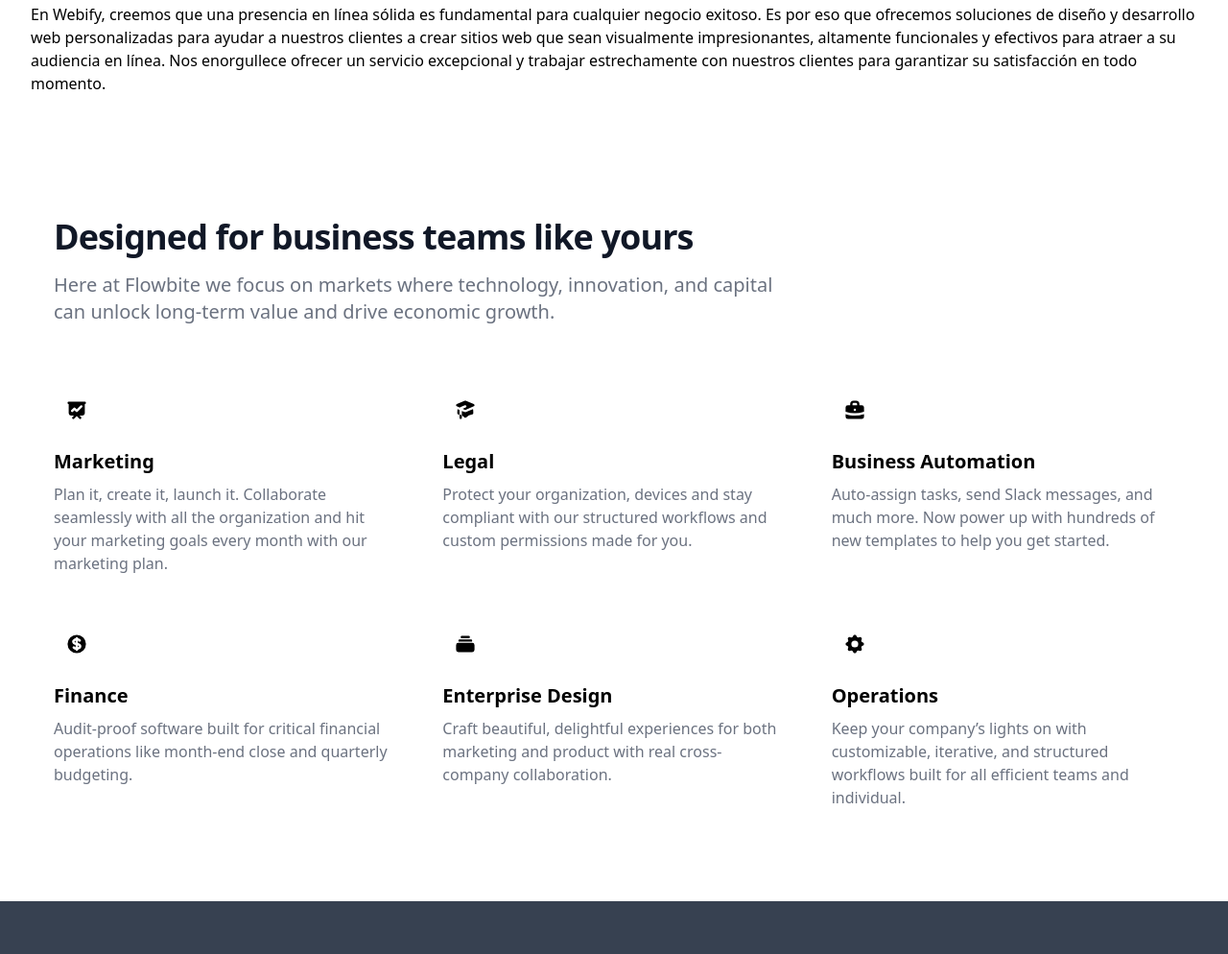
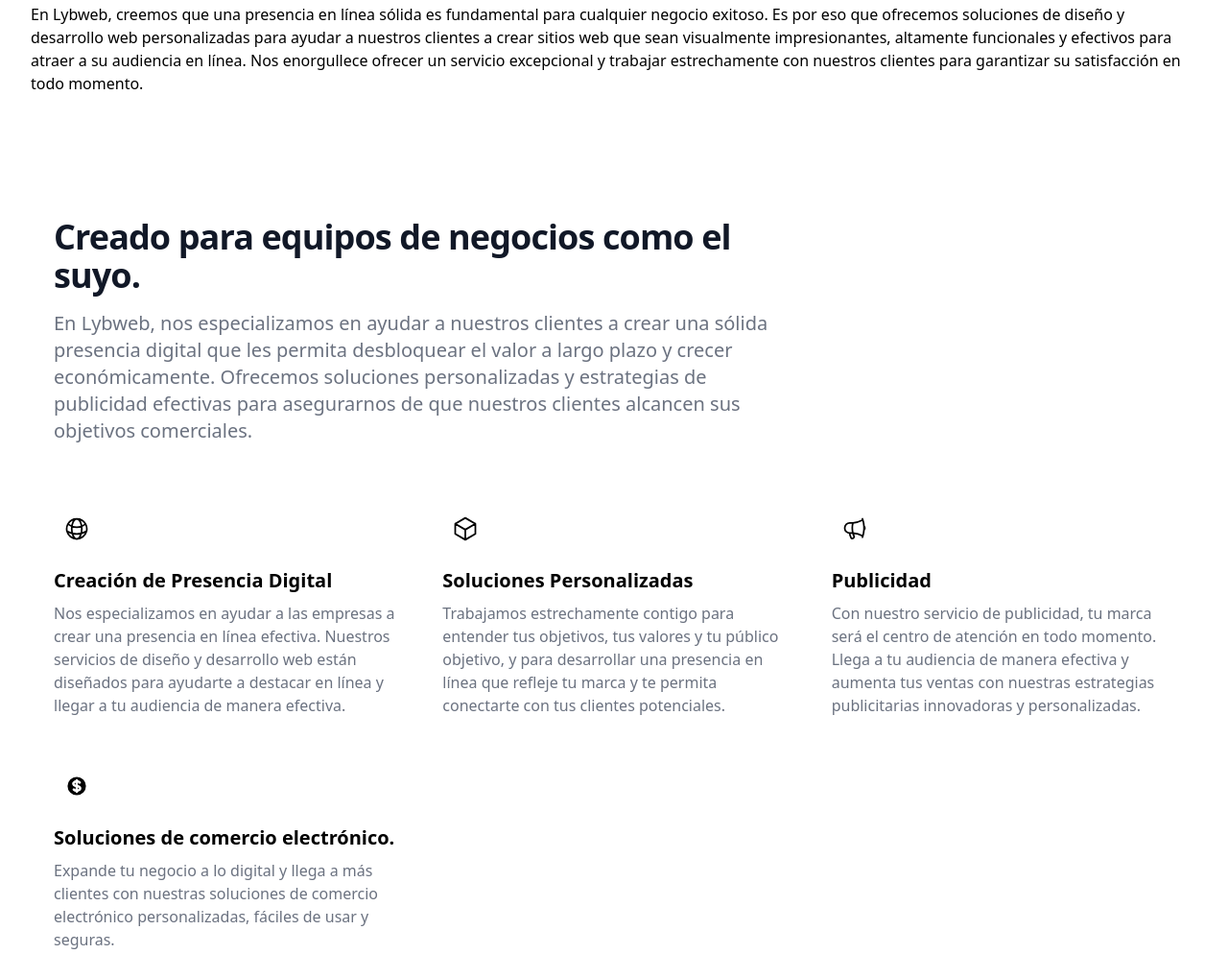
Before and after one commit to vumg-z/webify, a website: page index.html in a window 1280 px wide. Shown: the part 885-1879 px from the top of the page at 96% size. Drawn offline with Linux system fonts and the light colour scheme.

Commit message:
name changed

```diff
--- a/index.html
+++ b/index.html
@@ -56,11 +56,11 @@
     <div class="h-screen grid grid-cols-1 grid-rows-4 grid-flow-col justify-items-center bg-gray-700 ">
         <div class="w-4/6 h-full grid content-center row-start-2 row-span-2">
             <h1
-                class="place-self-center mb-4 text-4xl font-extrabold leading-none tracking-tight text-neutral-50 md:text-5xl lg:text-6xl dark:text-white">
-                Webify</h1>
+                class="text-center place-self-center mb-4 text-4xl font-extrabold leading-none tracking-tight text-neutral-50 md:text-5xl lg:text-6xl dark:text-white">
+                Hey! <br> Somos Lybweb</h1>
             <p
                 class="place-self-center text-center mb-6 text-lg font-normal text-neutral-50 lg:text-xl sm:px-16 xl:px-48 dark:text-gray-400">
-                Somos una empresa dedicada a la creación de paginas web y servicios digitales.</p>
+                Una empresa dedicada a la creación de paginas web y servicios digitales.</p>
             <button type="button" id="button_products"
                 class="place-self-center text-xl font-bold text-neutral-900 bg-white hover:text-green-700 focus:ring-4 focus:ring-blue-300 font-medium rounded-lg text-sm px-5 py-2.5 mr-2 mb-2 dark:bg-blue-600 dark:hover:bg-blue-700 focus:outline-none dark:focus:ring-blue-800">
                 <a href="./productos.html">Nuestro Portafolio</a>
@@ -74,7 +74,7 @@
     <div class="w-full py-8 px-8">
         <h2 class="mb-4 text-4xl tracking-tight font-extrabold text-gray-900 dark:text-white"> Somos lo que hacemos.
         </h2>
-        <p> En Webify, creemos que una presencia en línea sólida es fundamental para cualquier negocio exitoso. Es por
+        <p> En Lybweb, creemos que una presencia en línea sólida es fundamental para cualquier negocio exitoso. Es por
             eso que ofrecemos soluciones de diseño y desarrollo web personalizadas para ayudar a nuestros clientes a
             crear sitios web que sean visualmente impresionantes, altamente funcionales y efectivos para atraer a su
             audiencia en línea. Nos enorgullece ofrecer un servicio excepcional y trabajar estrechamente con nuestros
@@ -141,61 +141,65 @@
     <section class="bg-white dark:bg-gray-900 py-8 px-8">
         <div class="py-8  mx-auto max-w-screen-xl sm:py-16 lg:px-6">
             <div class="max-w-screen-md mb-8 lg:mb-16">
-                <h2 class="mb-4 text-4xl tracking-tight font-extrabold text-gray-900 dark:text-white">Designed for
-                    business teams like yours</h2>
-                <p class="text-gray-500 sm:text-xl dark:text-gray-400">Here at Flowbite we focus on markets where
-                    technology, innovation, and capital can unlock long-term value and drive economic growth.</p>
+                <h2 class="mb-4 text-4xl tracking-tight font-extrabold text-gray-900 dark:text-white">Creado para
+                    equipos de negocios como el suyo.</h2>
+                <p class="text-gray-500 sm:text-xl dark:text-gray-400">En Lybweb, nos especializamos en ayudar a
+                    nuestros clientes a crear una sólida presencia digital que les permita desbloquear el valor a largo
+                    plazo y crecer económicamente. Ofrecemos soluciones personalizadas y estrategias de publicidad
+                    efectivas para asegurarnos de que nuestros clientes alcancen sus objetivos comerciales.
+
+                </p>
             </div>
             <div class="space-y-8 md:grid md:grid-cols-2 lg:grid-cols-3 md:gap-12 md:space-y-0">
                 <div>
                     <div
                         class="flex justify-center items-center mb-4 w-10 h-10 rounded-full bg-primary-100 lg:h-12 lg:w-12 dark:bg-primary-900">
-                        <svg class="w-5 h-5 text-primary-600 lg:w-6 lg:h-6 dark:text-primary-300" fill="currentColor"
-                            viewBox="0 0 20 20" xmlns="http://www.w3.org/2000/svg">
-                            <path fill-rule="evenodd"
-                                d="M3 3a1 1 0 000 2v8a2 2 0 002 2h2.586l-1.293 1.293a1 1 0 101.414 1.414L10 15.414l2.293 2.293a1 1 0 001.414-1.414L12.414 15H15a2 2 0 002-2V5a1 1 0 100-2H3zm11.707 4.707a1 1 0 00-1.414-1.414L10 9.586 8.707 8.293a1 1 0 00-1.414 0l-2 2a1 1 0 101.414 1.414L8 10.414l1.293 1.293a1 1 0 001.414 0l4-4z"
-                                clip-rule="evenodd"></path>
+                        <svg class="w-7 h-7" fill="none" stroke="currentColor" stroke-width="1.5" viewBox="0 0 24 24"
+                            xmlns="http://www.w3.org/2000/svg" aria-hidden="true">
+                            <path stroke-linecap="round" stroke-linejoin="round"
+                                d="M12 21a9.004 9.004 0 008.716-6.747M12 21a9.004 9.004 0 01-8.716-6.747M12 21c2.485 0 4.5-4.03 4.5-9S14.485 3 12 3m0 18c-2.485 0-4.5-4.03-4.5-9S9.515 3 12 3m0 0a8.997 8.997 0 017.843 4.582M12 3a8.997 8.997 0 00-7.843 4.582m15.686 0A11.953 11.953 0 0112 10.5c-2.998 0-5.74-1.1-7.843-2.918m15.686 0A8.959 8.959 0 0121 12c0 .778-.099 1.533-.284 2.253m0 0A17.919 17.919 0 0112 16.5c-3.162 0-6.133-.815-8.716-2.247m0 0A9.015 9.015 0 013 12c0-1.605.42-3.113 1.157-4.418">
+                            </path>
                         </svg>
                     </div>
-                    <h3 class="mb-2 text-xl font-bold dark:text-white">Marketing</h3>
-                    <p class="text-gray-500 dark:text-gray-400">Plan it, create it, launch it. Collaborate seamlessly
-                        with all the organization and hit your marketing goals every month with our marketing plan.</p>
+                    <h3 class="mb-2 text-xl font-bold dark:text-white">Creación de Presencia Digital</h3>
+                    <p class="text-gray-500 dark:text-gray-400">Nos especializamos en ayudar
+                        a las empresas a crear una presencia en línea efectiva. Nuestros servicios de diseño y
+                        desarrollo web están diseñados para ayudarte a destacar en línea y llegar a tu audiencia de
+                        manera efectiva.</p>
                 </div>
                 <div>
                     <div
                         class="flex justify-center items-center mb-4 w-10 h-10 rounded-full bg-primary-100 lg:h-12 lg:w-12 dark:bg-primary-900">
-                        <svg class="w-5 h-5 text-primary-600 lg:w-6 lg:h-6 dark:text-primary-300" fill="currentColor"
-                            viewBox="0 0 20 20" xmlns="http://www.w3.org/2000/svg">
-                            <path
-                                d="M10.394 2.08a1 1 0 00-.788 0l-7 3a1 1 0 000 1.84L5.25 8.051a.999.999 0 01.356-.257l4-1.714a1 1 0 11.788 1.838L7.667 9.088l1.94.831a1 1 0 00.787 0l7-3a1 1 0 000-1.838l-7-3zM3.31 9.397L5 10.12v4.102a8.969 8.969 0 00-1.05-.174 1 1 0 01-.89-.89 11.115 11.115 0 01.25-3.762zM9.3 16.573A9.026 9.026 0 007 14.935v-3.957l1.818.78a3 3 0 002.364 0l5.508-2.361a11.026 11.026 0 01.25 3.762 1 1 0 01-.89.89 8.968 8.968 0 00-5.35 2.524 1 1 0 01-1.4 0zM6 18a1 1 0 001-1v-2.065a8.935 8.935 0 00-2-.712V17a1 1 0 001 1z">
+                        <svg class="w-7 h-7" fill="none" stroke="currentColor" stroke-width="1.5" viewBox="0 0 24 24"
+                            xmlns="http://www.w3.org/2000/svg" aria-hidden="true">
+                            <path stroke-linecap="round" stroke-linejoin="round"
+                                d="M21 7.5l-9-5.25L3 7.5m18 0l-9 5.25m9-5.25v9l-9 5.25M3 7.5l9 5.25M3 7.5v9l9 5.25m0-9v9">
                             </path>
                         </svg>
                     </div>
-                    <h3 class="mb-2 text-xl font-bold dark:text-white">Legal</h3>
-                    <p class="text-gray-500 dark:text-gray-400">Protect your organization, devices and stay compliant
-                        with our structured workflows and custom permissions made for you.</p>
+                    <h3 class="mb-2 text-xl font-bold dark:text-white">Soluciones Personalizadas</h3>
+                    <p class="text-gray-500 dark:text-gray-400">Trabajamos estrechamente
+                        contigo para entender tus objetivos, tus valores y tu público objetivo, y para desarrollar una
+                        presencia en línea que refleje tu marca y te permita conectarte con tus clientes potenciales.
+                    </p>
                 </div>
                 <div>
                     <div
                         class="flex justify-center items-center mb-4 w-10 h-10 rounded-full bg-primary-100 lg:h-12 lg:w-12 dark:bg-primary-900">
-                        <svg class="w-5 h-5 text-primary-600 lg:w-6 lg:h-6 dark:text-primary-300" fill="currentColor"
-                            viewBox="0 0 20 20" xmlns="http://www.w3.org/2000/svg">
-                            <path fill-rule="evenodd"
-                                d="M6 6V5a3 3 0 013-3h2a3 3 0 013 3v1h2a2 2 0 012 2v3.57A22.952 22.952 0 0110 13a22.95 22.95 0 01-8-1.43V8a2 2 0 012-2h2zm2-1a1 1 0 011-1h2a1 1 0 011 1v1H8V5zm1 5a1 1 0 011-1h.01a1 1 0 110 2H10a1 1 0 01-1-1z"
-                                clip-rule="evenodd"></path>
-                            <path
-                                d="M2 13.692V16a2 2 0 002 2h12a2 2 0 002-2v-2.308A24.974 24.974 0 0110 15c-2.796 0-5.487-.46-8-1.308z">
-                            </path>
-                        </svg>
+                        <svg class="w-7 h-7" fill="none" stroke="currentColor" stroke-width="1.5" viewBox="0 0 24 24" xmlns="http://www.w3.org/2000/svg" aria-hidden="true">
+                            <path stroke-linecap="round" stroke-linejoin="round" d="M10.34 15.84c-.688-.06-1.386-.09-2.09-.09H7.5a4.5 4.5 0 110-9h.75c.704 0 1.402-.03 2.09-.09m0 9.18c.253.962.584 1.892.985 2.783.247.55.06 1.21-.463 1.511l-.657.38c-.551.318-1.26.117-1.527-.461a20.845 20.845 0 01-1.44-4.282m3.102.069a18.03 18.03 0 01-.59-4.59c0-1.586.205-3.124.59-4.59m0 9.18a23.848 23.848 0 018.835 2.535M10.34 6.66a23.847 23.847 0 008.835-2.535m0 0A23.74 23.74 0 0018.795 3m.38 1.125a23.91 23.91 0 011.014 5.395m-1.014 8.855c-.118.38-.245.754-.38 1.125m.38-1.125a23.91 23.91 0 001.014-5.395m0-3.46c.495.413.811 1.035.811 1.73 0 .695-.316 1.317-.811 1.73m0-3.46a24.347 24.347 0 010 3.46"></path>
+                          </svg>
                     </div>
-                    <h3 class="mb-2 text-xl font-bold dark:text-white">Business Automation</h3>
-                    <p class="text-gray-500 dark:text-gray-400">Auto-assign tasks, send Slack messages, and much more.
-                        Now power up with hundreds of new templates to help you get started.</p>
+                    <h3 class="mb-2 text-xl font-bold dark:text-white">Publicidad</h3>
+                    <p class="text-gray-500 dark:text-gray-400">Con nuestro servicio de
+                        publicidad, tu marca será el centro de atención en todo momento. Llega a tu audiencia de
+                        manera efectiva y aumenta tus ventas con nuestras estrategias publicitarias innovadoras y
+                        personalizadas.</p>
                 </div>
                 <div>
                     <div
                         class="flex justify-center items-center mb-4 w-10 h-10 rounded-full bg-primary-100 lg:h-12 lg:w-12 dark:bg-primary-900">
-                        <svg class="w-5 h-5 text-primary-600 lg:w-6 lg:h-6 dark:text-primary-300" fill="currentColor"
+                        <svg class="w-7 h-7 text-primary-600 lg:w-6 lg:h-6 dark:text-primary-300" fill="currentColor"
                             viewBox="0 0 20 20" xmlns="http://www.w3.org/2000/svg">
                             <path
                                 d="M8.433 7.418c.155-.103.346-.196.567-.267v1.698a2.305 2.305 0 01-.567-.267C8.07 8.34 8 8.114 8 8c0-.114.07-.34.433-.582zM11 12.849v-1.698c.22.071.412.164.567.267.364.243.433.468.433.582 0 .114-.07.34-.433.582a2.305 2.305 0 01-.567.267z">
@@ -205,38 +209,11 @@
                                 clip-rule="evenodd"></path>
                         </svg>
                     </div>
-                    <h3 class="mb-2 text-xl font-bold dark:text-white">Finance</h3>
-                    <p class="text-gray-500 dark:text-gray-400">Audit-proof software built for critical financial
-                        operations like month-end close and quarterly budgeting.</p>
+                    <h3 class="mb-2 text-xl font-bold dark:text-white">Soluciones de comercio electrónico.</h3>
+                    <p class="text-gray-500 dark:text-gray-400">Expande tu negocio a lo digital y llega a más clientes con nuestras soluciones de comercio electrónico personalizadas, fáciles de usar y seguras.</p>
                 </div>
-                <div>
-                    <div
-                        class="flex justify-center items-center mb-4 w-10 h-10 rounded-full bg-primary-100 lg:h-12 lg:w-12 dark:bg-primary-900">
-                        <svg class="w-5 h-5 text-primary-600 lg:w-6 lg:h-6 dark:text-primary-300" fill="currentColor"
-                            viewBox="0 0 20 20" xmlns="http://www.w3.org/2000/svg">
-                            <path
-                                d="M7 3a1 1 0 000 2h6a1 1 0 100-2H7zM4 7a1 1 0 011-1h10a1 1 0 110 2H5a1 1 0 01-1-1zM2 11a2 2 0 012-2h12a2 2 0 012 2v4a2 2 0 01-2 2H4a2 2 0 01-2-2v-4z">
-                            </path>
-                        </svg>
-                    </div>
-                    <h3 class="mb-2 text-xl font-bold dark:text-white">Enterprise Design</h3>
-                    <p class="text-gray-500 dark:text-gray-400">Craft beautiful, delightful experiences for both
-                        marketing and product with real cross-company collaboration.</p>
-                </div>
-                <div>
-                    <div
-                        class="flex justify-center items-center mb-4 w-10 h-10 rounded-full bg-primary-100 lg:h-12 lg:w-12 dark:bg-primary-900">
-                        <svg class="w-5 h-5 text-primary-600 lg:w-6 lg:h-6 dark:text-primary-300" fill="currentColor"
-                            viewBox="0 0 20 20" xmlns="http://www.w3.org/2000/svg">
-                            <path fill-rule="evenodd"
-                                d="M11.49 3.17c-.38-1.56-2.6-1.56-2.98 0a1.532 1.532 0 01-2.286.948c-1.372-.836-2.942.734-2.106 2.106.54.886.061 2.042-.947 2.287-1.561.379-1.561 2.6 0 2.978a1.532 1.532 0 01.947 2.287c-.836 1.372.734 2.942 2.106 2.106a1.532 1.532 0 012.287.947c.379 1.561 2.6 1.561 2.978 0a1.533 1.533 0 012.287-.947c1.372.836 2.942-.734 2.106-2.106a1.533 1.533 0 01.947-2.287c1.561-.379 1.561-2.6 0-2.978a1.532 1.532 0 01-.947-2.287c.836-1.372-.734-2.942-2.106-2.106a1.532 1.532 0 01-2.287-.947zM10 13a3 3 0 100-6 3 3 0 000 6z"
-                                clip-rule="evenodd"></path>
-                        </svg>
-                    </div>
-                    <h3 class="mb-2 text-xl font-bold dark:text-white">Operations</h3>
-                    <p class="text-gray-500 dark:text-gray-400">Keep your company’s lights on with customizable,
-                        iterative, and structured workflows built for all efficient teams and individual.</p>
-                </div>
+
+
             </div>
         </div>
     </section>
```
Also changed, not shown: dist/output.css.
